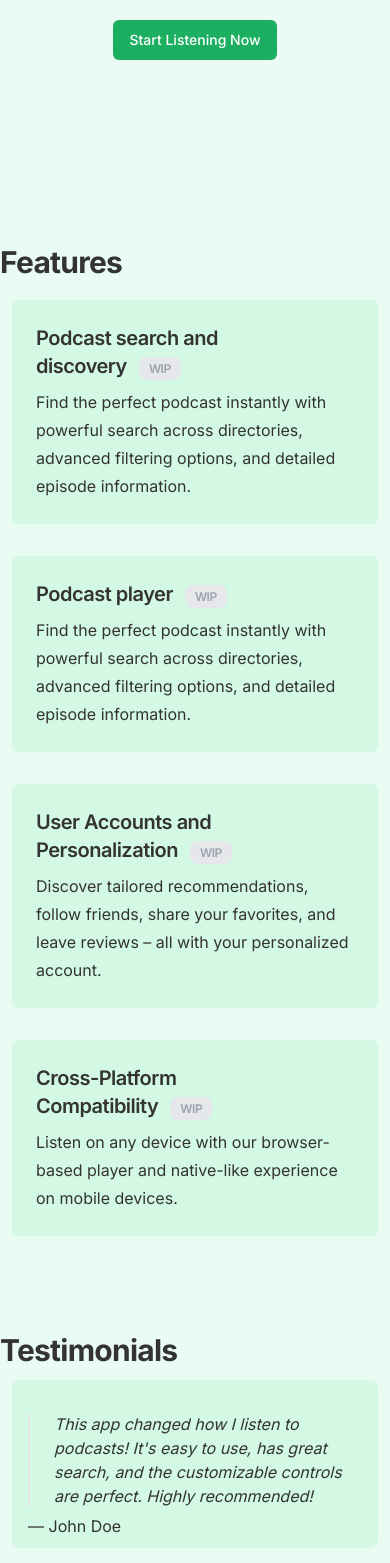
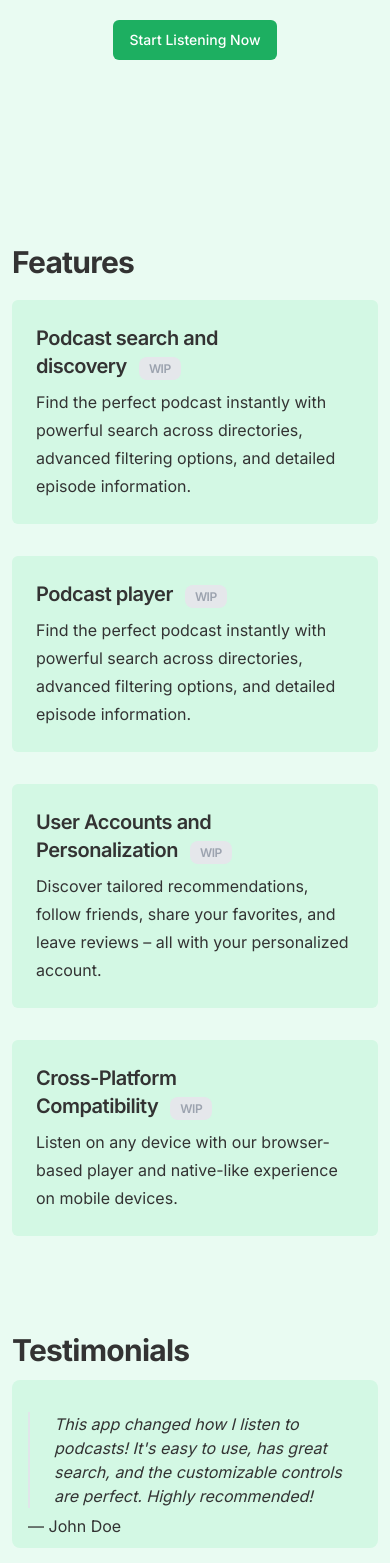
Before and after one commit to abdelkd/podquest, a Next.js app: page / in a window 390 px wide. Shown: the part 376-1939 px from the top of the page. Built offline with nearby package versions, Linux system fonts and the light colour scheme.

Commit message:
fix: headings alignment on sections

```diff
--- a/app/page.tsx
+++ b/app/page.tsx
@@ -56,7 +56,7 @@ export default function Home() {
         </h2>
         <Button className="mt-10 hover:bg-accent">Start Listening Now</Button>
       </section>
-      <h3 className="mt-14 pb-5 scroll-m-20 text-3xl font-bold tracking-tight mr-auto">
+      <h3 className="pl-3 md:pl-0 mt-14 pb-5 scroll-m-20 text-3xl font-bold tracking-tight mr-auto">
         Features
       </h3>
       <section className="grid md:grid-cols-2 gap-8 px-3 md:px-0">
@@ -79,7 +79,7 @@ export default function Home() {
           experience on mobile devices.
         </FeatureCard>
       </section>
-      <h3 className="mt-24 mb-3 scroll-m-20 text-3xl font-bold tracking-tight mr-auto">
+      <h3 className="pl-3 md:pl-0 mt-24 mb-3 scroll-m-20 text-3xl font-bold tracking-tight mr-auto">
         Testimonials
       </h3>
       <section className="grid md:grid-cols-2 gap-4 w-full px-3 md:px-0">
```
